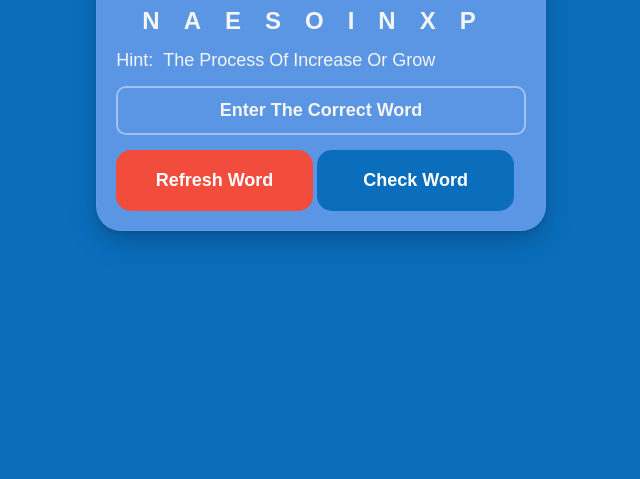
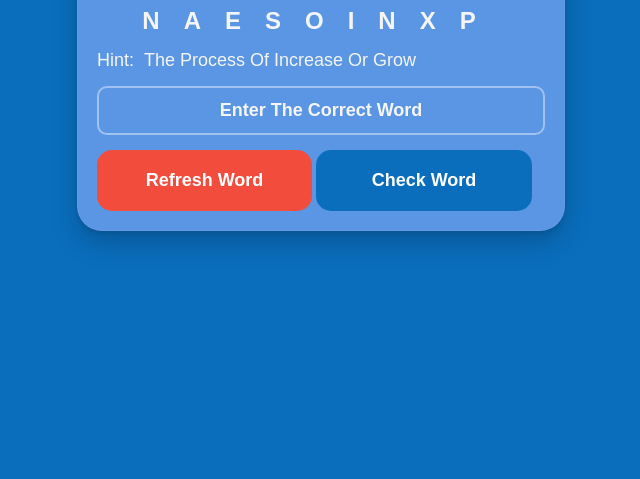
Before and after one commit to rayan2228/word-scramble, a plain HTML site: page index.html in a window 1280 px wide. Shown: the part 321-800 px from the top of the page, without its empty margins (319-959 px from the left). Drawn offline with Linux system fonts and the light colour scheme; a web font is replaced by a local one.

Commit message:
container width

```diff
--- a/css/style.css
+++ b/css/style.css
@@ -13,7 +13,7 @@ body {
 }
 
 .container {
-    width: 32vw;
+    width: 35vw;
     background-color: #5A96E3;
     padding: 20px;
     border-radius: 25px;
```
